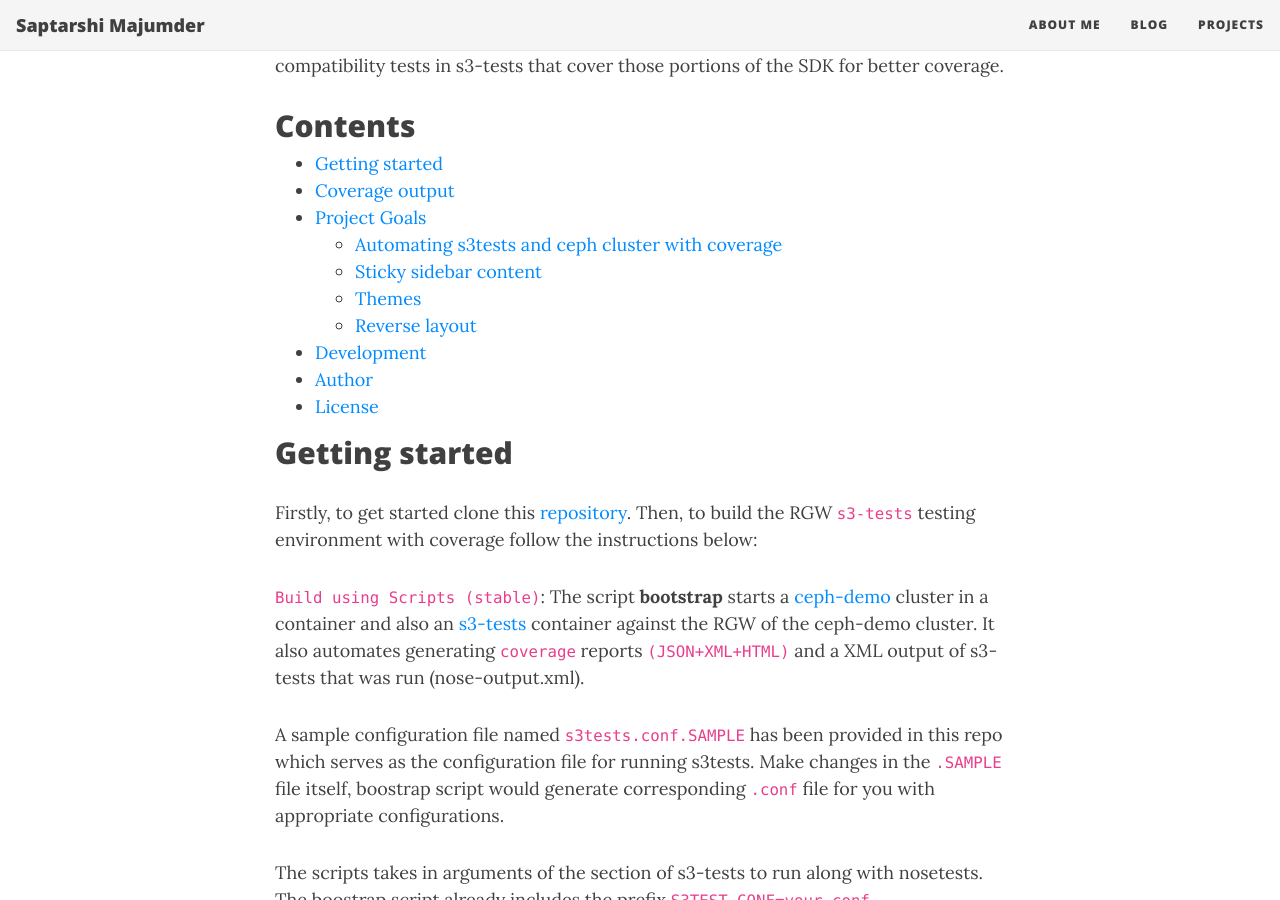
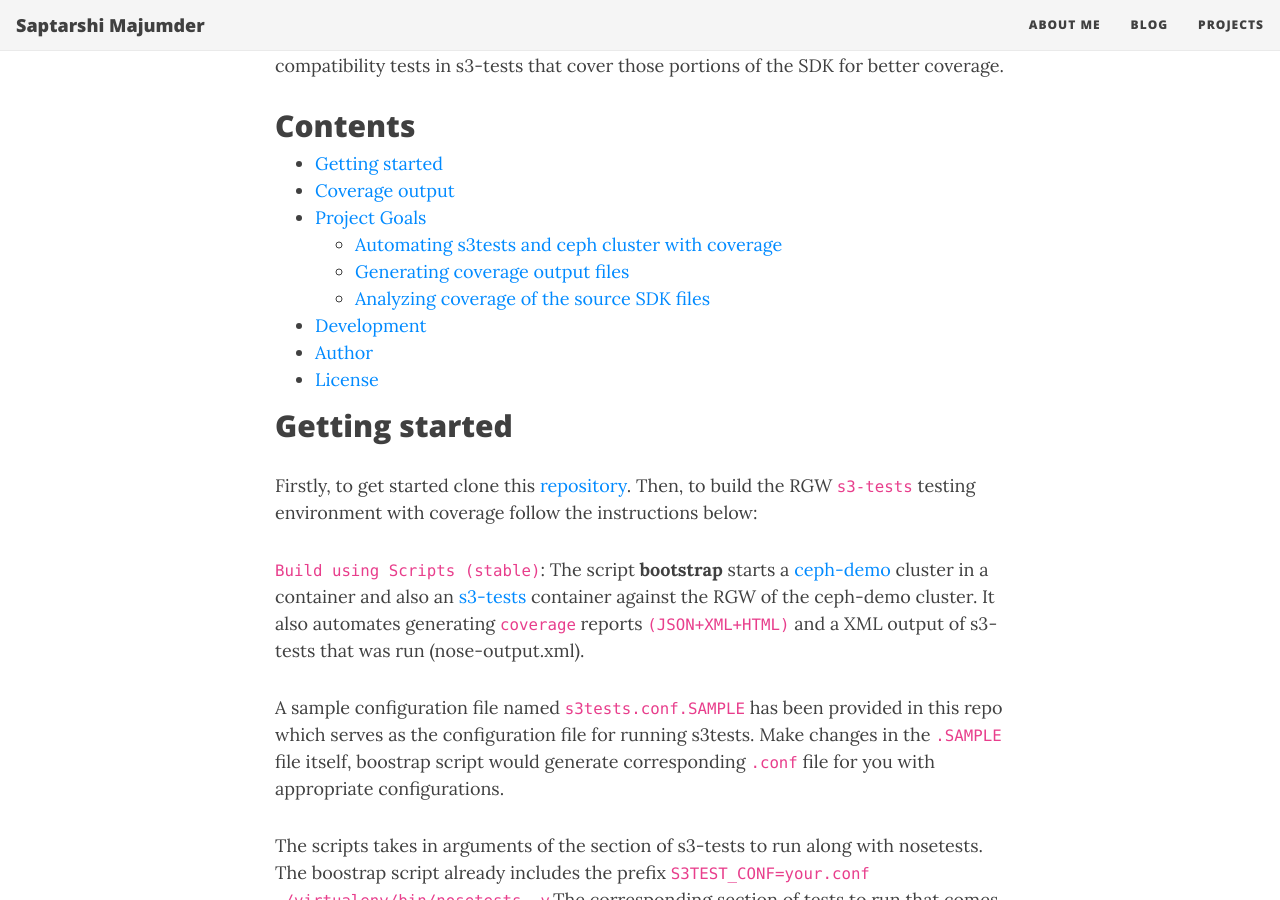
Before and after one commit to iraj465/iraj465.github.io, a Jekyll site: the page built from _posts/2021-08-18-gsoc-2021-final-report.md, in a window 1280 px wide and 900 px high, scrolled down 842 px. Built offline with Jekyll 4.4.1, drawn with Linux system fonts in a browser that asks for light colours; nearby versions of some CDN libraries.

Commit message:
Update 2021-08-18-gsoc-2021-final-report.md

```diff
--- a/_posts/2021-08-18-gsoc-2021-final-report.md
+++ b/_posts/2021-08-18-gsoc-2021-final-report.md
@@ -23,9 +23,8 @@ As it stands today, [s3-tests](https://github.com/ceph/s3-tests) use a limited f
 - [Coverage output](#coverage-output)
 - [Project Goals](#project-goals)
   - [Automating s3tests and ceph cluster with coverage](#automating-s3tests-and-ceph-cluster-with-coverage)
-  - [Sticky sidebar content](#sticky-sidebar-content)
-  - [Themes](#themes)
-  - [Reverse layout](#reverse-layout)
+  - [Generating coverage output files](#generating-coverage-output-files)
+  - [Analyzing coverage of the source SDK files](#analyzing-coverage-of-the-source-SDK-files)
 - [Development](#development)
 - [Author](#author)
 - [License](#license)
```
